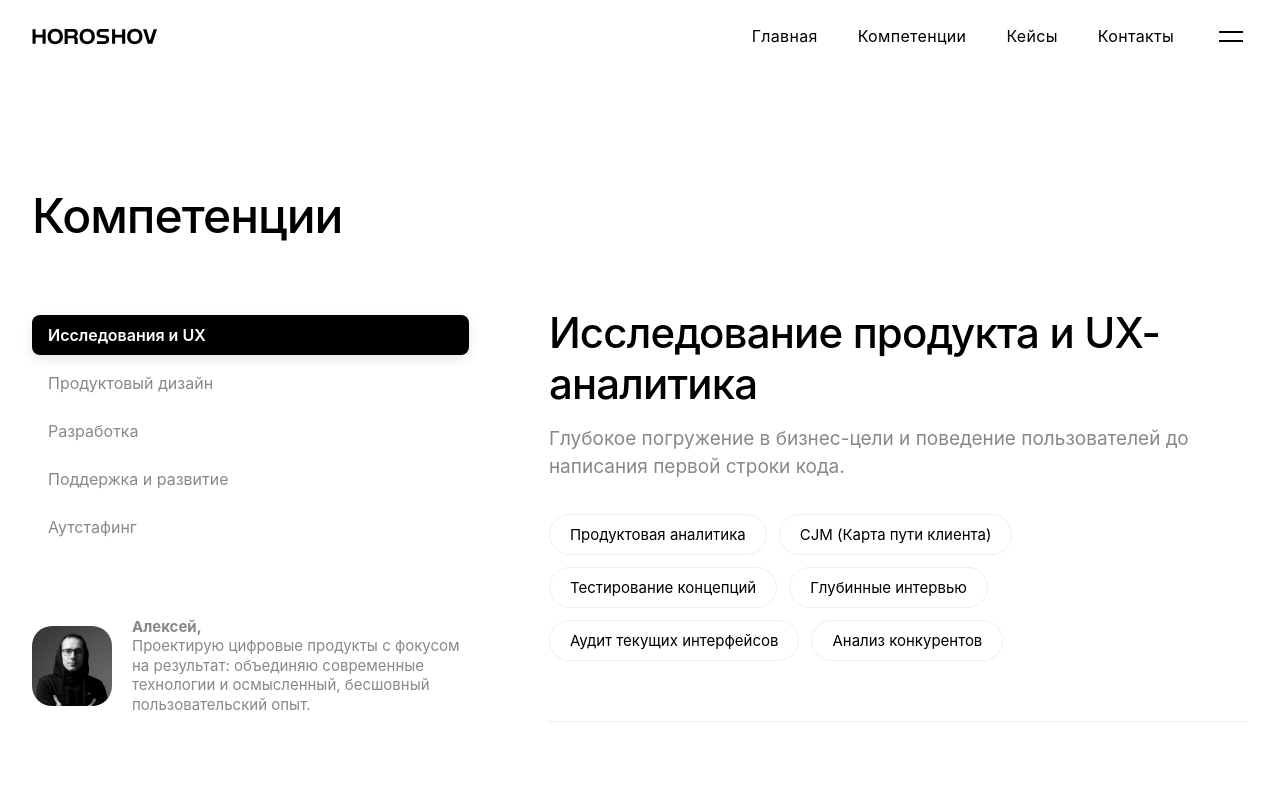
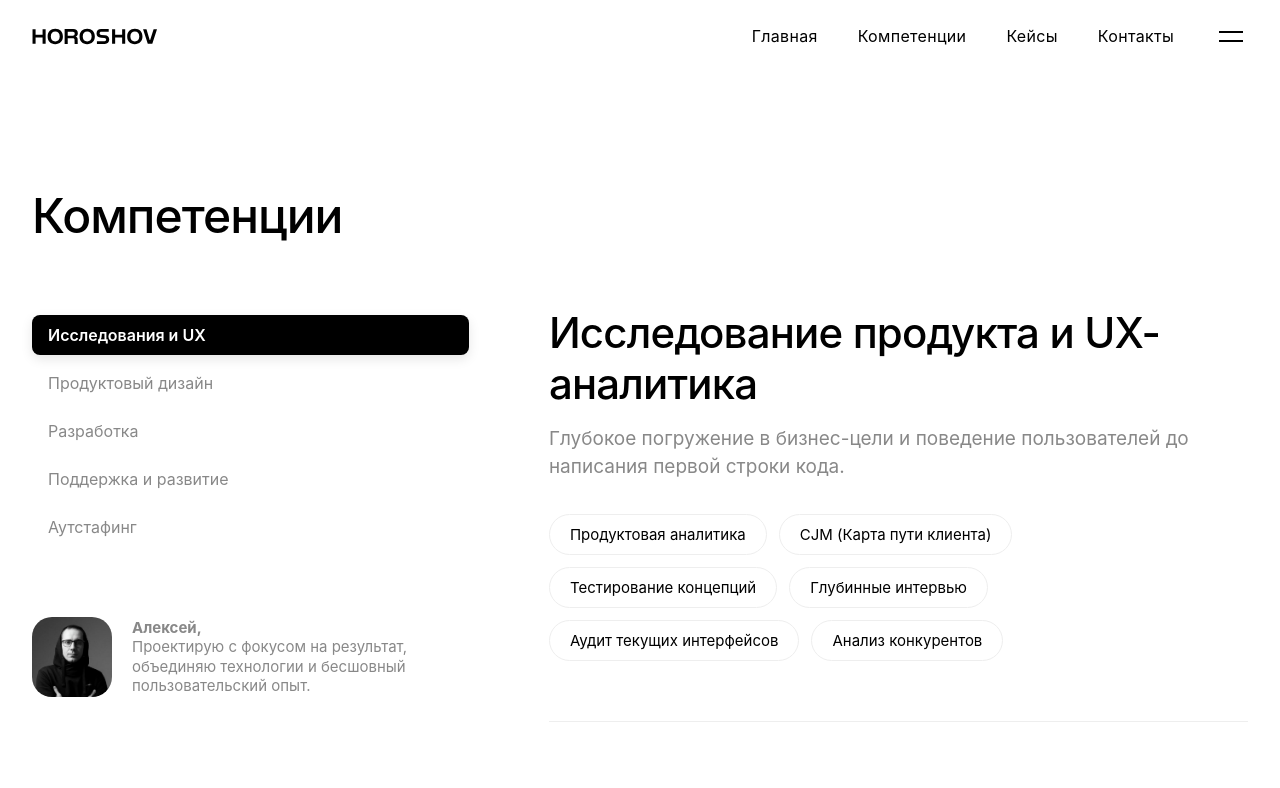
Before and after one commit to Horoshov/my-portfolio, a React (Vite) app: page /about in a window 1280 px wide. Shown: the top 788 px of the page. Built offline with nearby package versions, Linux system fonts and the light colour scheme.

Commit message:
Update profile text

```diff
--- a/src/pages/About.jsx
+++ b/src/pages/About.jsx
@@ -344,7 +344,7 @@ const About = () => {
               </div>
               <p className="sidebar-profile-text">
                 <b>Алексей,</b><br/>
-                Проектирую цифровые продукты с фокусом на результат: объединяю современные технологии и осмысленный, бесшовный пользовательский опыт.
+                Проектирую с фокусом на результат, объединяю технологии и бесшовный пользовательский опыт.
               </p>
             </div>
           </div>
```
